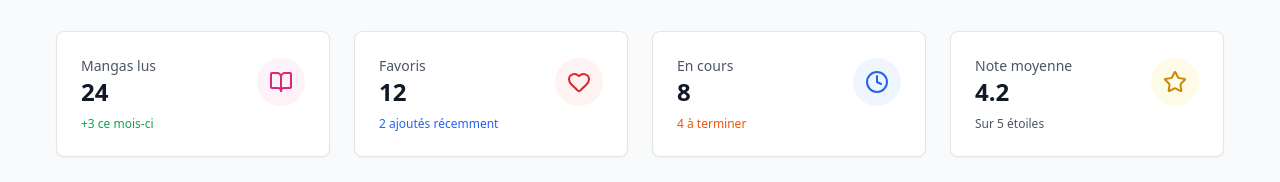
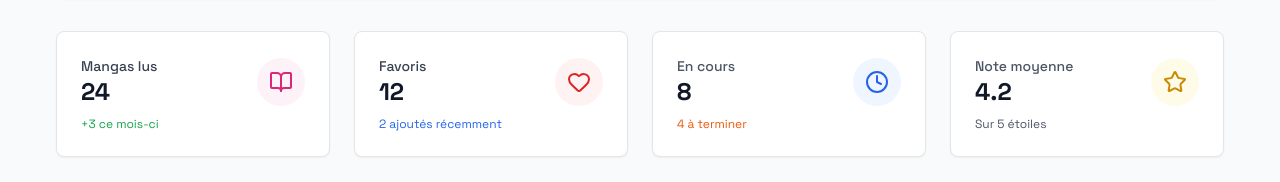
Before and after one commit to CousemaAnjary/hono, a Next.js app in the folder client/: page /dashboard in a window 1280 px wide. Shown: the part 193-375 px from the top of the page. Built offline with nearby package versions, Linux system fonts and the light colour scheme; no server answers; a web font is replaced by a local one.

Commit message:
feat: améliorer la lisibilité du texte avec la police 'Space Grotesk' dans les cartes de statistiques

```diff
--- a/client/app/(protected)/dashboard/page.tsx
+++ b/client/app/(protected)/dashboard/page.tsx
@@ -54,53 +54,53 @@ export default function page() {
         <div className="bg-white p-6 rounded-lg shadow-sm border hover:shadow-md transition-shadow">
           <div className="flex items-center justify-between">
             <div>
-              <p className="text-sm font-medium text-gray-600">Mangas lus</p>
-              <p className="text-2xl font-bold text-gray-900">24</p>
+              <p className="text-sm font-medium font-spaceGrotesk text-gray-700">Mangas lus</p>
+              <p className="text-2xl font-bold font-spaceGrotesk text-gray-900">24</p>
             </div>
             <div className="p-3 bg-pink-50 rounded-full">
               <BookOpen className="h-6 w-6 text-pink-600" />
             </div>
           </div>
-          <p className="text-xs text-green-600 mt-2">+3 ce mois-ci</p>
+          <p className="text-xs text-green-600 font-spaceGrotesk mt-2">+3 ce mois-ci</p>
         </div>
 
         <div className="bg-white p-6 rounded-lg shadow-sm border hover:shadow-md transition-shadow">
           <div className="flex items-center justify-between">
             <div>
-              <p className="text-sm font-medium text-gray-600">Favoris</p>
-              <p className="text-2xl font-bold text-gray-900">12</p>
+              <p className="text-sm font-medium font-spaceGrotesk text-gray-700">Favoris</p>
+              <p className="text-2xl font-bold font-spaceGrotesk text-gray-900">12</p>
             </div>
             <div className="p-3 bg-red-50 rounded-full">
               <Heart className="h-6 w-6 text-red-600" />
             </div>
           </div>
-          <p className="text-xs text-blue-600 mt-2">2 ajoutés récemment</p>
+          <p className="text-xs text-blue-600 mt-2 font-spaceGrotesk">2 ajoutés récemment</p>
         </div>
 
         <div className="bg-white p-6 rounded-lg shadow-sm border hover:shadow-md transition-shadow">
           <div className="flex items-center justify-between">
             <div>
-              <p className="text-sm font-medium text-gray-600">En cours</p>
-              <p className="text-2xl font-bold text-gray-900">8</p>
+              <p className="text-sm font-medium font-spaceGrotesk text-gray-600">En cours</p>
+              <p className="text-2xl font-bold font-spaceGrotesk text-gray-900">8</p>
             </div>
             <div className="p-3 bg-blue-50 rounded-full">
               <Clock className="h-6 w-6 text-blue-600" />
             </div>
           </div>
-          <p className="text-xs text-orange-600 mt-2">4 à terminer</p>
+          <p className="text-xs text-orange-600 font-spaceGrotesk mt-2">4 à terminer</p>
         </div>
 
         <div className="bg-white p-6 rounded-lg shadow-sm border hover:shadow-md transition-shadow">
           <div className="flex items-center justify-between">
             <div>
-              <p className="text-sm font-medium text-gray-600">Note moyenne</p>
-              <p className="text-2xl font-bold text-gray-900">4.2</p>
+              <p className="text-sm font-medium font-spaceGrotesk text-gray-600">Note moyenne</p>
+              <p className="text-2xl font-bold font-spaceGrotesk text-gray-900">4.2</p>
             </div>
             <div className="p-3 bg-yellow-50 rounded-full">
               <Star className="h-6 w-6 text-yellow-600" />
             </div>
           </div>
-          <p className="text-xs text-gray-600 mt-2">Sur 5 étoiles</p>
+          <p className="text-xs text-gray-600 font-spaceGrotesk mt-2">Sur 5 étoiles</p>
         </div>
       </div>
 
```
